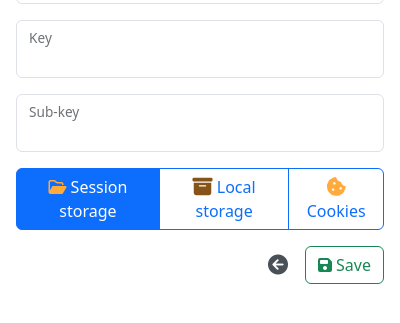
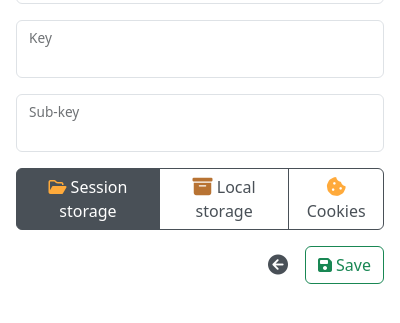
Before and after one commit to Room-Elephant/extension-chrome-key-retriever, a browser extension: page src/popup.html in a window 400 px wide. Both pictures are taken after a click on the button "Add key". Shown: the part 147-470 px from the top of the page. Drawn offline with Linux system fonts and the light colour scheme.

Commit message:
chore: update btn toggle color  (#24)

```diff
--- a/src/components.js
+++ b/src/components.js
@@ -79,7 +79,6 @@ function appComponents() {
 
     const dropdownMenu = document.createElement("ul");
     dropdownMenu.classList.add("dropdown-menu");
-
     options?.forEach((option) =>
       dropdownMenu.appendChild(newDropdownOption({ ...option }))
     );
@@ -122,7 +121,6 @@ function appComponents() {
       });
       if (separator) liItem.appendChild(newSeparator());
       liItem.appendChild(option);
-
       return liItem;
     }
   }
--- a/src/items.js
+++ b/src/items.js
@@ -104,6 +104,7 @@ const appCreator = () => {
         disabled: false,
         onClick: actions.deleteFnc,
         separator: true,
+
       },
     ];
     return components.newDropdown({ options });
--- a/src/popup.css
+++ b/src/popup.css
@@ -1,6 +1,6 @@
 :root {
   --yellow: #ffaa3b;
-  --brown: #865318;
+  --brown: #b87333;
   --dark-gray: #495057;
   --green: #198754;
 }
@@ -33,3 +33,23 @@ header {
 .flex-row {
   flex-direction: row;
 }
+
+/* These 3 btn related classes are overridden to change button toggle group color to dark-gray  */
+
+.btn-outline-primary {
+  color: var(--dark-gray);
+  background-color: transparent;
+  border-color: var(--dark-gray);
+}
+
+.btn-check + .btn:hover {
+  color: var(--dark-gray);
+  background-color: white;
+  border-color: var(--dark-gray);
+}
+
+.btn-check:checked + .btn {
+  color: white;
+  background-color: var(--dark-gray);
+  border-color: var(--dark-gray);
+}
```
